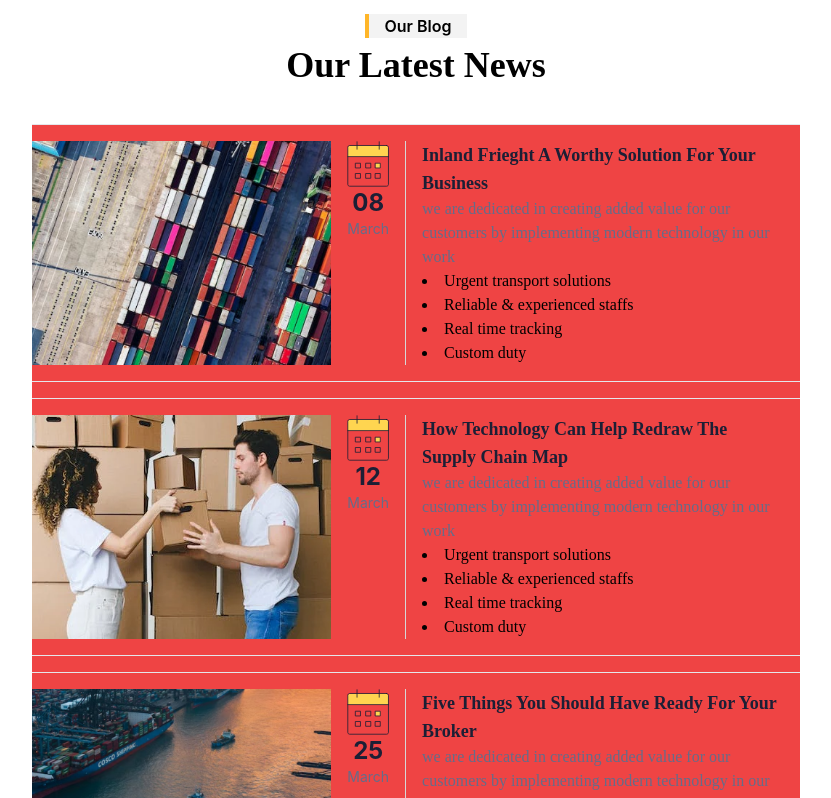
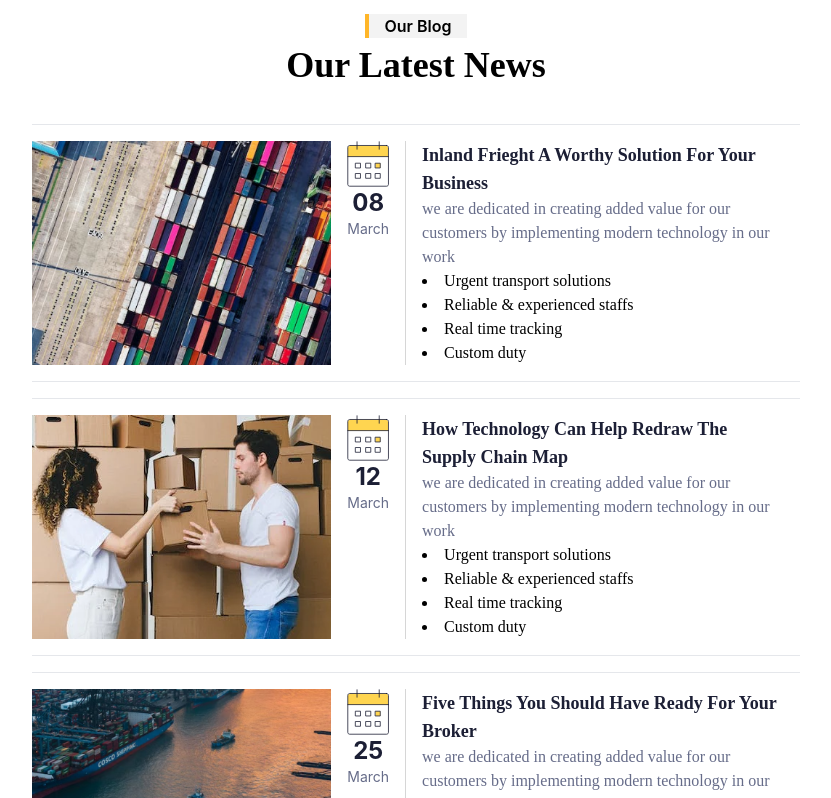
Before and after one commit to smartcollins/logistics, a React (Create React App) app: page /blog in a window 1280 px wide. Shown: the part 642-1440 px from the top of the page, without its empty margins (224-1055 px from the left). Built offline with nearby package versions, Linux system fonts and the light colour scheme.

Commit message:
modified Blog

```diff
--- a/src/pages/Blog.jsx
+++ b/src/pages/Blog.jsx
@@ -13,7 +13,7 @@ const Blog = () => {
         <div>
             <div>{banner.slice(6, 7).map((item, idx) => <Banner key={idx} {...item} />)}</div>
             <Caption mid={true} dark={true} txt={'our blog'} txt2={'our latest news'} />
-            <div className=' space-y-4 mx-4 lg:my-8 lg:w-3/5 lg:mx-auto bg-red-500'>
+            <div className=' space-y-4 mx-4 lg:my-8 lg:w-3/4 lg:mx-auto xl:w-3/5'>
                 {items}
             </div>
             <Footer />
```
